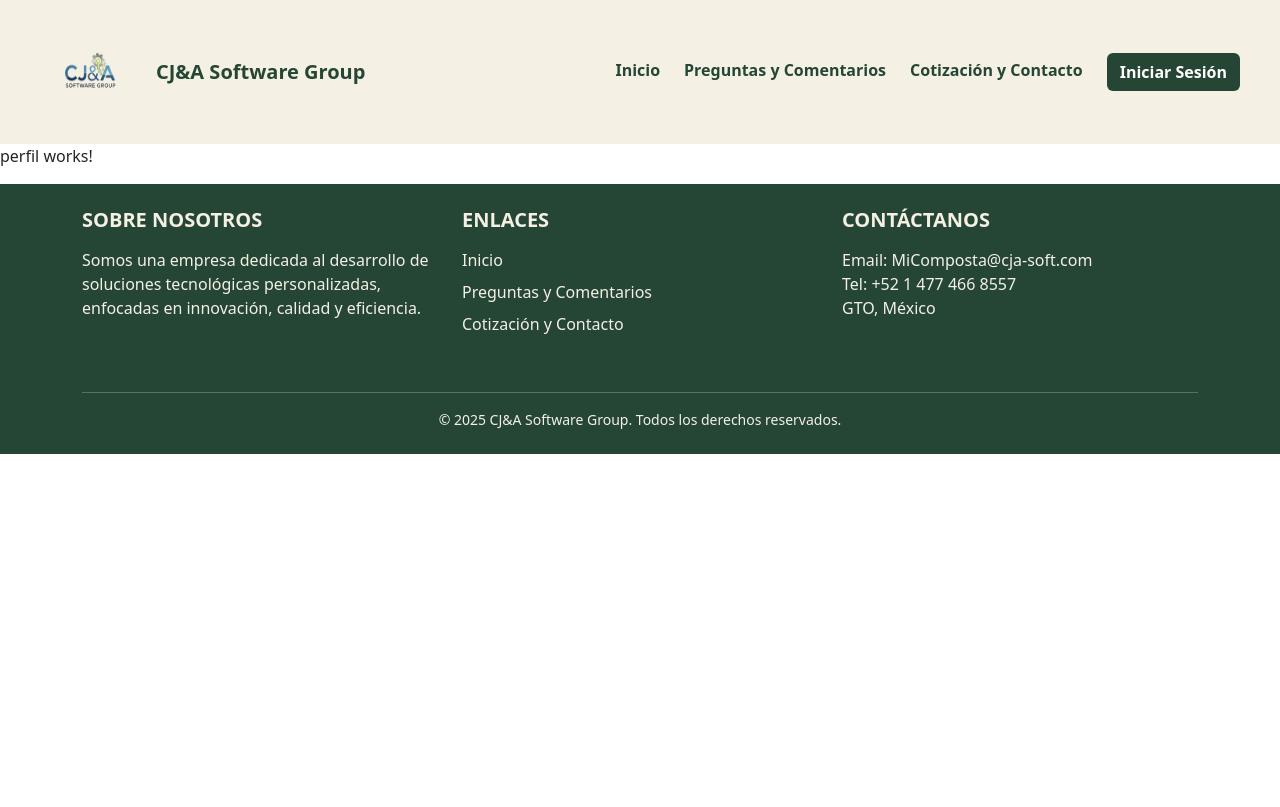
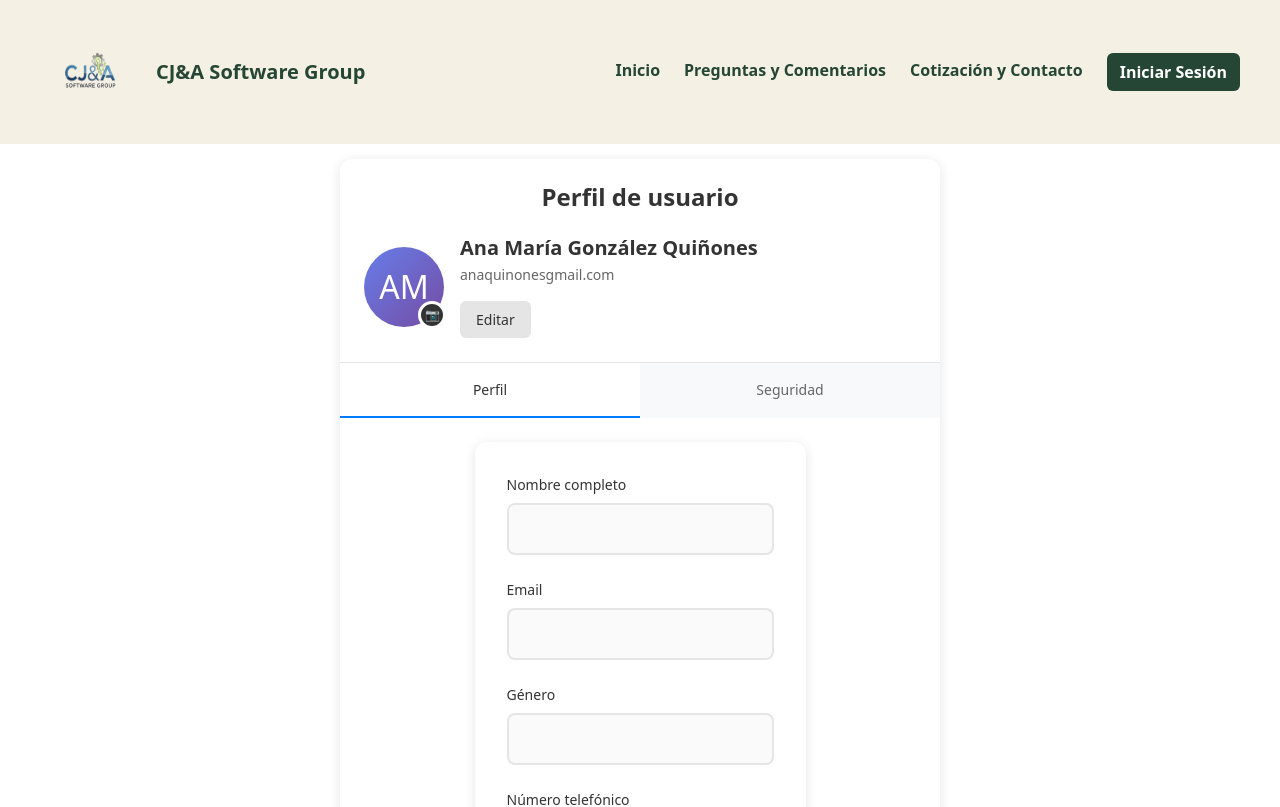
Before and after one commit to Danlei311/MiComposta, an Angular app: page /perfil in a window 1280 px wide. Shown: the top 807 px of the page. Built offline with nearby package versions, Linux system fonts and the light colour scheme.

Commit message:
Inicio de desarrollo de perfil de usuario

```diff
--- a/src/app/app.routes.ts
+++ b/src/app/app.routes.ts
@@ -11,6 +11,8 @@ import { AdminComprasProveedores } from './paginas/admin-compras-proveedores/adm
 import { Materiales } from './paginas/materiales/materiales';
 import { Productos } from './paginas/productos/productos';
 import { PerfilInicio } from './paginas/perfil-inicio/perfil-inicio';
+import { DatosUsuario } from './paginas/perfil/datos-usuario/datos-usuario';
+import { SeguridadUsuario } from './paginas/perfil/seguridad-usuario/seguridad-usuario';
 
 export const routes: Routes = [
     { path: '', component: Inicio },
@@ -25,5 +27,7 @@ export const routes: Routes = [
     { path: 'productos', component: Productos },
     { path: 'perfil', component: Perfil },
     { path: 'perfilInicio', component: PerfilInicio },
+    { path: 'datosUsuario',  component: DatosUsuario},
+    {path: 'seguridad', component: SeguridadUsuario},
     { path: '**', redirectTo: '' }
 ];
--- a/src/app/paginas/perfil-inicio/perfil-inicio.html
+++ b/src/app/paginas/perfil-inicio/perfil-inicio.html
@@ -25,7 +25,7 @@
 
     <div class="content-section">
         <div class="image-placeholder">
-            <img src="/assets/compost-inicio-cliente.png" alt="composta cliente" style="width: 95%; height: auto;">
+            <img src="/assets/compost-inicio-cliente.png" alt="composta cliente" style="width: 80%; height: auto;">
         </div>
         <div class="text-content">
             Nos complace tenerte de vuelta. Tu confianza es lo que nos impulsa a seguir mejorando cada día.
--- /dev/null
+++ b/src/app/paginas/perfil/datos-usuario/datos-usuario.css
@@ -0,0 +1,56 @@
+.form-container {
+    max-width: 500px;
+    margin: 0 auto;
+    background: white;
+    border-radius: 12px;
+    box-shadow: 0 2px 12px rgba(0, 0, 0, 0.1);
+    padding: 32px;
+}
+
+.form-group {
+    margin-bottom: 24px;
+}
+
+.form-group:last-child {
+    margin-bottom: 0;
+}
+
+label {
+    display: block;
+    font-size: 14px;
+    font-weight: 500;
+    color: #333;
+    margin-bottom: 8px;
+}
+
+input[type="text"],
+input[type="email"],
+input[type="tel"] {
+    width: 100%;
+    padding: 12px 16px;
+    border: 2px solid #e5e5e5;
+    border-radius: 8px;
+    font-size: 16px;
+    background-color: #fafafa;
+    transition: all 0.2s ease;
+    color: #333;
+}
+
+input[type="text"]:focus,
+input[type="email"]:focus,
+input[type="tel"]:focus {
+    outline: none;
+    border-color: #007bff;
+    background-color: white;
+    box-shadow: 0 0 0 3px rgba(0, 123, 255, 0.1);
+}
+
+input[type="text"]:hover,
+input[type="email"]:hover,
+input[type="tel"]:hover {
+    border-color: #d0d0d0;
+}
+
+::placeholder {
+    color: #999;
+}
--- /dev/null
+++ b/src/app/paginas/perfil/datos-usuario/datos-usuario.html
@@ -0,0 +1,28 @@
+<div class="form-container">
+    <form>
+        <div class="form-group">
+            <label for="nombre">Nombre completo</label>
+            <input type="text" id="nombre" name="nombre">
+        </div>
+
+        <div class="form-group">
+            <label for="email">Email</label>
+            <input type="email" id="email" name="email">
+        </div>
+
+        <div class="form-group">
+            <label for="genero">Género</label>
+            <input type="text" id="genero" name="genero">
+        </div>
+
+        <div class="form-group">
+            <label for="telefono">Número telefónico</label>
+            <input type="tel" id="telefono" name="telefono">
+        </div>
+
+        <div class="form-group">
+            <label for="direccion">Dirección</label>
+            <input type="text" id="direccion" name="direccion">
+        </div>
+    </form>
+</div>
--- /dev/null
+++ b/src/app/paginas/perfil/datos-usuario/datos-usuario.ts
@@ -0,0 +1,11 @@
+import { Component } from '@angular/core';
+
+@Component({
+  selector: 'app-datos-usuario',
+  imports: [],
+  templateUrl: './datos-usuario.html',
+  styleUrl: './datos-usuario.css'
+})
+export class DatosUsuario {
+
+}
--- a/src/app/paginas/perfil/perfil.css
+++ b/src/app/paginas/perfil/perfil.css
@@ -0,0 +1,161 @@
+* {
+    margin: 0;
+    padding: 0;
+    box-sizing: border-box;
+}
+
+body {
+    font-family: -apple-system, BlinkMacSystemFont, 'Segoe UI', Roboto, sans-serif;
+    background-color: #f5f5f5;
+    padding: 40px 20px;
+}
+
+.profile-container {
+    max-width: 600px;
+    margin: 0 auto;
+    background: white;
+    border-radius: 12px;
+    box-shadow: 0 2px 12px rgba(0, 0, 0, 0.1);
+    overflow: hidden;
+}
+
+.profile-header {
+    padding: 24px 24px 0 24px;
+}
+
+.profile-title {
+    font-size: 24px;
+    font-weight: 600;
+    color: #333;
+    margin-bottom: 24px;
+    text-align: center;
+}
+
+.profile-info {
+    display: flex;
+    align-items: center;
+    gap: 16px;
+    margin-bottom: 24px;
+}
+
+.avatar-container {
+    position: relative;
+}
+
+.avatar {
+    width: 80px;
+    height: 80px;
+    border-radius: 50%;
+    background: linear-gradient(135deg, #667eea 0%, #764ba2 100%);
+    display: flex;
+    align-items: center;
+    justify-content: center;
+    color: white;
+    font-size: 32px;
+    font-weight: 500;
+}
+
+.camera-icon {
+    position: absolute;
+    bottom: -2px;
+    right: -2px;
+    width: 28px;
+    height: 28px;
+    background: #333;
+    border-radius: 50%;
+    display: flex;
+    align-items: center;
+    justify-content: center;
+    border: 3px solid white;
+    cursor: pointer;
+}
+
+.camera-icon::before {
+    content: "📷";
+    font-size: 12px;
+}
+
+.change-photo {
+    position: absolute;
+    bottom: -8px;
+    left: 50%;
+    transform: translateX(-50%);
+    font-size: 11px;
+    color: #666;
+    white-space: nowrap;
+}
+
+.user-details {
+    flex: 1;
+}
+
+.user-name {
+    font-size: 20px;
+    font-weight: 600;
+    color: #333;
+    margin-bottom: 4px;
+}
+
+.user-email {
+    font-size: 14px;
+    color: #666;
+    margin-bottom: 16px;
+}
+
+.edit-button {
+    background: #e5e5e5;
+    border: none;
+    border-radius: 6px;
+    padding: 8px 16px;
+    font-size: 14px;
+    color: #333;
+    cursor: pointer;
+    font-weight: 500;
+    transition: background-color 0.2s;
+}
+
+.edit-button:hover {
+    background: #d4d4d4;
+}
+
+.tabs-container {
+    border-top: 1px solid #e5e5e5;
+}
+
+.tabs {
+    display: flex;
+    background: #f8f9fa;
+}
+
+.tab {
+    flex: 1;
+    padding: 16px 24px;
+    text-align: center;
+    font-size: 14px;
+    font-weight: 500;
+    color: #666;
+    border: none;
+    background: none;
+    cursor: pointer;
+    transition: all 0.2s;
+    border-bottom: 2px solid transparent;
+}
+
+.tab.active {
+    color: #333;
+    background: white;
+    border-bottom-color: #007bff;
+}
+
+.tab:hover:not(.active) {
+    background: #f0f0f0;
+}
+
+.tab-content {
+    padding: 24px;
+    min-height: 100px;
+    display: flex;
+    align-items: center;
+    justify-content: center;
+    color: #666;
+}
--- a/src/app/paginas/perfil/perfil.html
+++ b/src/app/paginas/perfil/perfil.html
@@ -1 +1,32 @@
-<p>perfil works!</p>
+<div class="profile-container" style="margin-top: 15px; margin-bottom: 15px;">
+    <div class="profile-header">
+        <h1 class="profile-title">Perfil de usuario</h1>
+
+        <div class="profile-info">
+            <div class="avatar-container">
+                <div class="avatar">AM</div>
+                <div class="camera-icon"></div>
+            </div>
+
+            <div class="user-details">
+                <h2 class="user-name">Ana María González Quiñones</h2>
+                <p class="user-email">anaquinonesgmail.com</p>
+                <button class="edit-button">Editar</button>
+            </div>
+        </div>
+    </div>
+
+    <div class="tabs-container">
+        <div class="tabs">
+            <button class="tab" [class.active]="activeTab === 'perfil'"
+                (click)="switchTab('perfil')">Perfil</button>
+            <button class="tab" [class.active]="activeTab === 'seguridad'"
+                (click)="switchTab('seguridad')">Seguridad</button>
+        </div>
+
+        <div class="tab-content" id="tab-content">
+            <app-datos-usuario *ngIf="activeTab === 'perfil'"></app-datos-usuario>
+            <app-seguridad-usuario *ngIf="activeTab === 'seguridad'"></app-seguridad-usuario>
+        </div>
+    </div>
+</div>
--- a/src/app/paginas/perfil/perfil.ts
+++ b/src/app/paginas/perfil/perfil.ts
@@ -1,11 +1,19 @@
 import { Component } from '@angular/core';
+import { DatosUsuario } from './datos-usuario/datos-usuario';
+import { SeguridadUsuario } from './seguridad-usuario/seguridad-usuario';
+import { CommonModule } from '@angular/common';
+import { FormsModule } from '@angular/forms';
 
 @Component({
   selector: 'app-perfil',
-  imports: [],
+  imports: [DatosUsuario, SeguridadUsuario, CommonModule, FormsModule],
   templateUrl: './perfil.html',
   styleUrl: './perfil.css'
 })
 export class Perfil {
+activeTab: 'perfil' | 'seguridad' = 'perfil';
 
+  switchTab(tab: 'perfil' | 'seguridad') {
+    this.activeTab = tab;
+  }
 }
--- /dev/null
+++ b/src/app/paginas/perfil/seguridad-usuario/seguridad-usuario.css
@@ -0,0 +1,82 @@
+* {
+    margin: 0;
+    padding: 0;
+    box-sizing: border-box;
+}
+
+body {
+    font-family: -apple-system, BlinkMacSystemFont, 'Segoe UI', Roboto, sans-serif;
+    background-color: #f5f5f5;
+    padding: 40px 20px;
+}
+
+.form-container {
+    max-width: 500px;
+    margin: 0 auto;
+    background: white;
+    border-radius: 12px;
+    box-shadow: 0 2px 12px rgba(0, 0, 0, 0.1);
+    padding: 32px;
+}
+
+.form-group {
+    margin-bottom: 24px;
+}
+
+.form-group:last-of-type {
+    margin-bottom: 32px;
+}
+
+label {
+    display: block;
+    font-size: 14px;
+    font-weight: 500;
+    color: #333;
+    margin-bottom: 8px;
+}
+
+input[type="password"] {
+    width: 100%;
+    padding: 12px 16px;
+    border: 2px solid #e5e5e5;
+    border-radius: 8px;
+    font-size: 16px;
+    background-color: #fafafa;
+    transition: all 0.2s ease;
+    color: #333;
+}
+
+input[type="password"]:focus {
+    outline: none;
+    border-color: #007bff;
+    background-color: white;
+    box-shadow: 0 0 0 3px rgba(0, 123, 255, 0.1);
+}
+
+input[type="password"]:hover {
+    border-color: #d0d0d0;
+}
+
+.submit-button {
+    background-color: #333;
+    color: white;
+    border: none;
+    padding: 12px 24px;
+    border-radius: 8px;
+    font-size: 16px;
+    font-weight: 500;
+    cursor: pointer;
+    transition: background-color 0.2s ease;
+}
+
+.submit-button:hover {
+    background-color: #555;
+}
+
+.submit-button:active {
+    background-color: #000;
+}
+
+::placeholder {
+    color: #999;
+}
--- /dev/null
+++ b/src/app/paginas/perfil/seguridad-usuario/seguridad-usuario.html
@@ -0,0 +1,20 @@
+<div class="form-container">
+    <form>
+        <div class="form-group">
+            <label for="current-password">Contraseña actual</label>
+            <input type="password" id="current-password" name="current-password">
+        </div>
+
+        <div class="form-group">
+            <label for="new-password">Cambiar contraseña</label>
+            <input type="password" id="new-password" name="new-password">
+        </div>
+
+        <div class="form-group">
+            <label for="confirm-password">Confirmar contraseña</label>
+            <input type="password" id="confirm-password" name="confirm-password">
+        </div>
+
+        <button type="submit" class="submit-button">Cambiar contraseña</button>
+    </form>
+</div>
--- /dev/null
+++ b/src/app/paginas/perfil/seguridad-usuario/seguridad-usuario.ts
@@ -0,0 +1,11 @@
+import { Component } from '@angular/core';
+
+@Component({
+  selector: 'app-seguridad-usuario',
+  imports: [],
+  templateUrl: './seguridad-usuario.html',
+  styleUrl: './seguridad-usuario.css'
+})
+export class SeguridadUsuario {
+
+}
```
